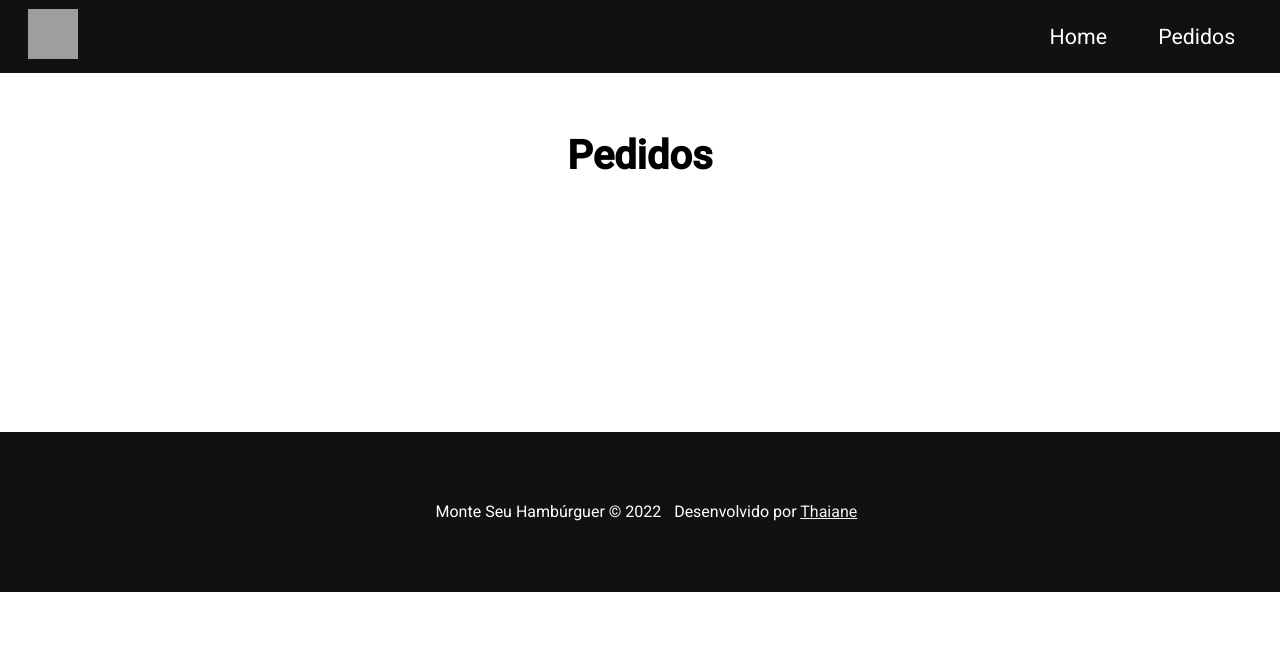
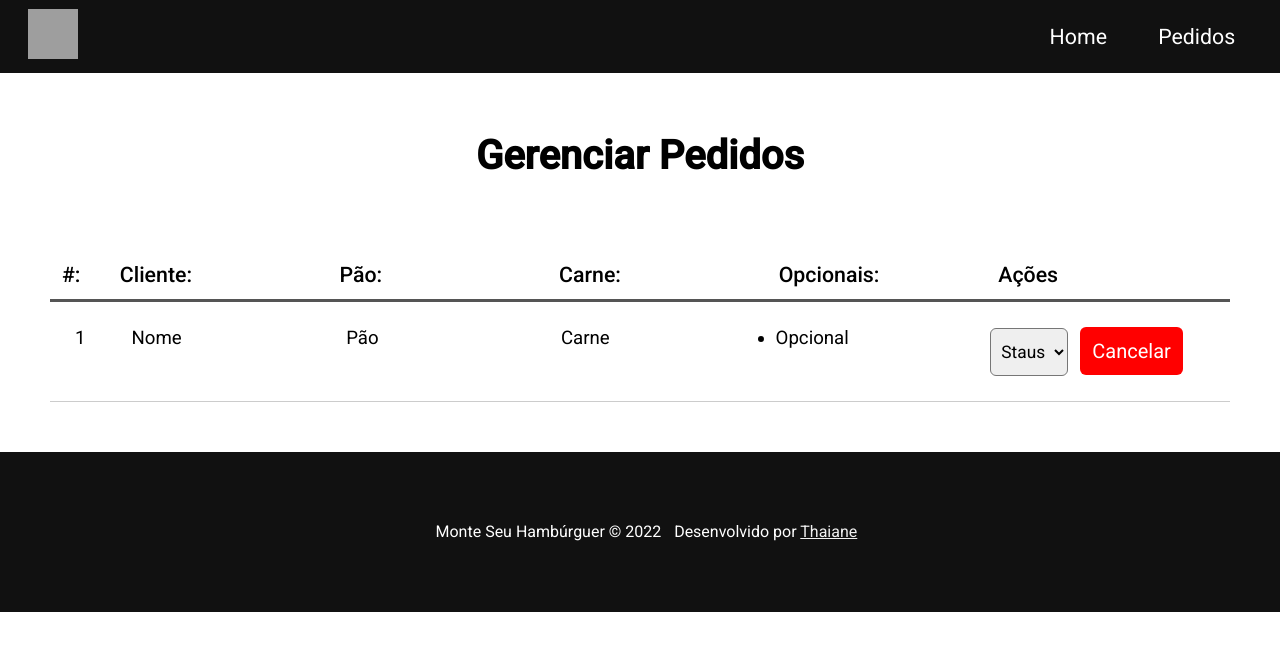
Before and after one commit to thaianealm/make-your-burger-vue.js, a Vue app: page /requests in a window 1280 px wide. Shown: the top 650 px of the page. Built offline with nearby package versions, Linux system fonts and the light colour scheme; grey boxes are pictures that could not be loaded.

Commit message:
creating the order screen (dashboard)

```diff
--- /dev/null
+++ b/src/components/Dashboard.vue
@@ -0,0 +1,97 @@
+<template>
+    <div class="burger-table">
+        <div>
+            <div class="burger-table-heading">
+                <div class="order-id">#:</div>
+                <div>Cliente:</div>
+                <div>Pão:</div>
+                <div>Carne:</div>
+                <div>Opcionais:</div>
+                <div>Ações</div>
+            </div>
+        </div>
+         <div class="burger-table-rows">
+            <div class="burger-table-row">
+                <div class="order-number">1</div>
+                <div>Nome</div>
+                <div>Pão</div>
+                <div>Carne</div>
+
+                <div>
+                    <ul>
+                        <li>Opcional</li>
+                    </ul>
+                </div>
+
+                <div>
+                    <select name="status" class="status">
+                        <option value="">Staus</option>
+                    </select>
+                    <button class="delete-btn">Cancelar</button>
+                </div>
+            </div>
+        </div>
+    </div>
+</template>
+
+<script>
+export default{
+    name: 'Dashboard',
+}
+</script>
+
+<style scoped>
+ .burger-table {
+    max-width: 75rem;
+    margin: 0 auto;
+  }
+  .burger-table-heading,
+  .burger-table-rows,
+  .burger-table-row {
+    display: flex;
+    flex-wrap: wrap;
+  }
+  .burger-table-heading {
+    padding: 12px;
+    border-bottom: 3px solid #555555;
+
+    font-weight: 500;
+    font-size: 16pt;
+  }
+  .burger-table-row {
+    width: 100%;
+    padding: 25px;
+    border-bottom: 1px solid #CCC;
+
+    font-size: 14pt;
+  }
+  .burger-table-heading div,
+  .burger-table-row div {
+    width: 19%;
+  }
+  .burger-table-heading .order-id,
+  .burger-table-row .order-number {
+    width: 5%;
+  }
+  select {
+    padding: 12px 6px;
+    margin-right: 12px;
+    border-radius: 6px;
+    font-size: 13pt;
+  }
+  .delete-btn {
+    background-color: #ff0000;
+    color:#ffffff;
+    border: none;
+    border-radius: 6px;
+    padding: 12px;
+    font-size: 15pt;
+    margin: 0 auto;
+    cursor: pointer;
+    transition: .5s;
+  }
+
+  .delete-btn:hover {
+    background-color: #dd0000;
+  }
+</style>
--- a/src/views/Requests.vue
+++ b/src/views/Requests.vue
@@ -1,5 +1,23 @@
 <template>
   <div class="main-container">
-    <h1>Pedidos</h1>
+    <h1>Gerenciar Pedidos</h1>
+    <Dashboard />
   </div>
 </template>
+
+<script>
+import Dashboard from '@/components/Dashboard.vue';
+
+export default{
+  name: 'Requests',
+  components: {
+    Dashboard
+  }
+}
+</script>
+
+<style scoped>
+  h1{
+    margin-bottom: 6%;
+  }
+</style>
```
